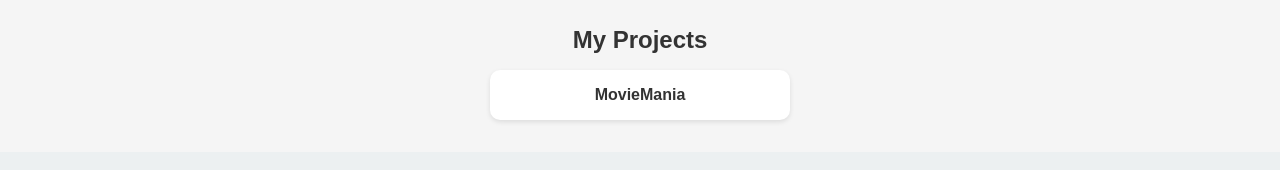
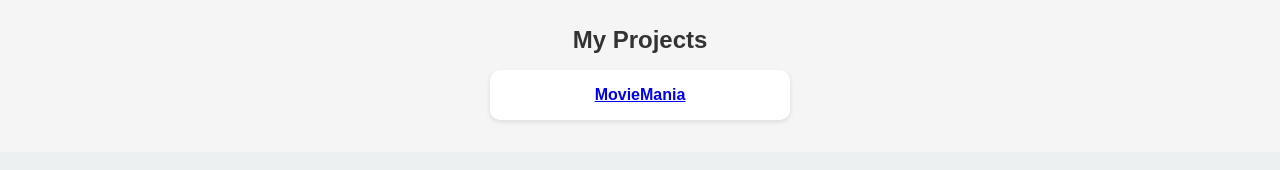
Before and after one commit to N1hal-tech/My-portfolio, a plain HTML site: page index.html in a window 1280 px wide. Shown: the part 565-735 px from the top of the page. Drawn offline with Linux system fonts and the light colour scheme.

Commit message:
index.html

```diff
--- a/index.html
+++ b/index.html
@@ -31,7 +31,7 @@
     <section id="projects" class="projects">
         <h2>My Projects</h2>
         <div class="project-list">
-            <div class="project-card"><a href="./Moive-Website.html"></a>MovieMania</div>
+            <div class="project-card"><a href="./Moive-Website.html">MovieMania</a></div>
         </div>
     </section>
 
```
